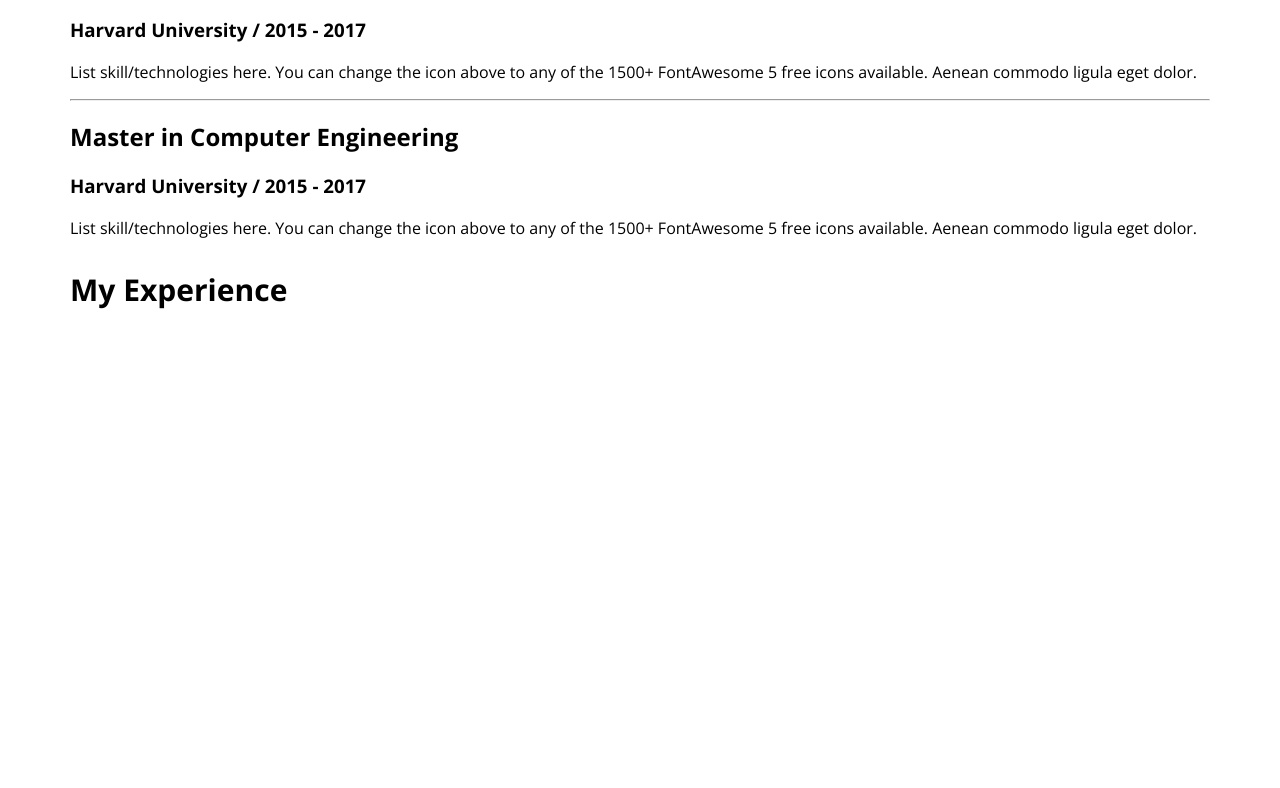
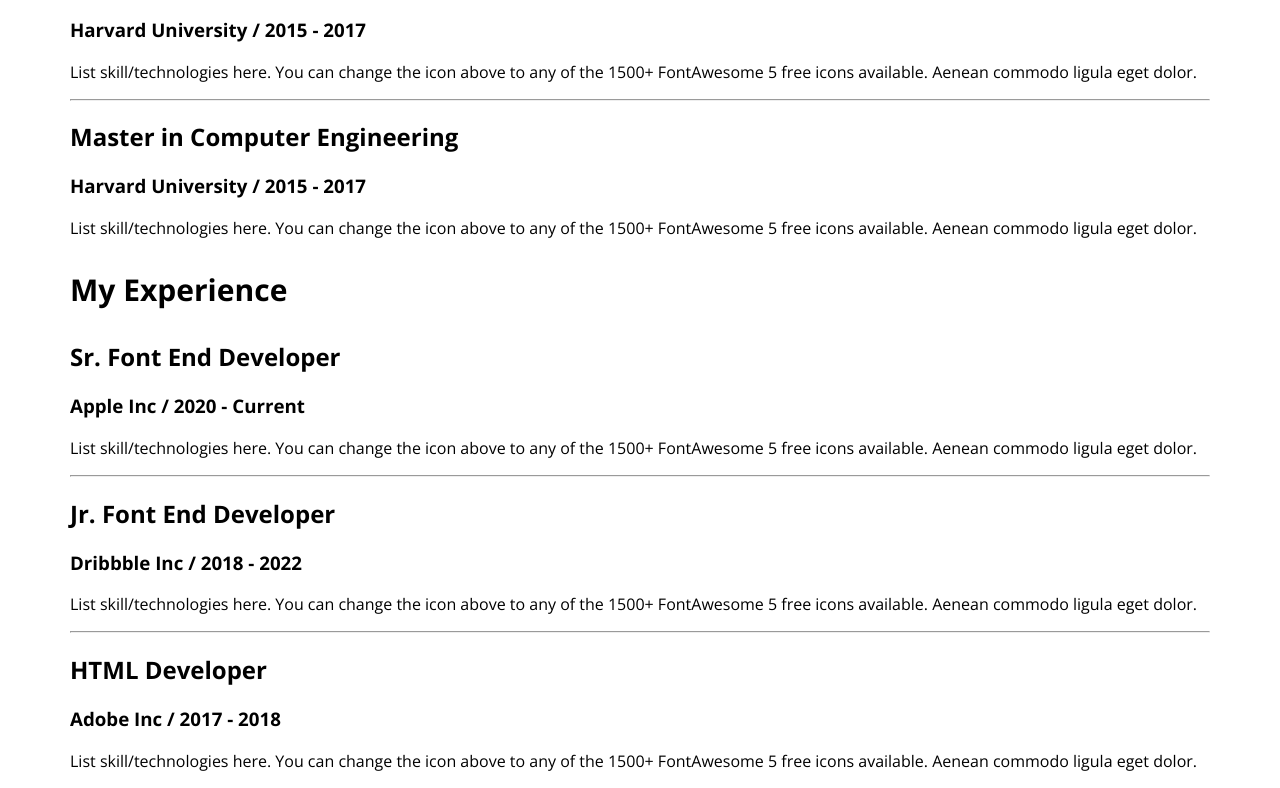
Before and after one commit to arafatah/Arafat-s-portfolio, a plain HTML site: page index.html in a window 1280 px wide. Shown: the part 3013-3801 px from the top of the page. Before the commit the page ends 3353 px from the top, so only its background shows below. Drawn offline with nearby package versions, Linux system fonts and the light colour scheme.

Commit message:
resume content added

```diff
--- a/index.html
+++ b/index.html
@@ -115,6 +115,27 @@
 
                 <div class="resume-collam">
                     <h3 class="resume-collam-title">My Experience</h3>
+
+                    <div class="resume-item">
+                        <h2 class="resume-item-title">Sr. Font End Developer</h2>
+                        <h3 class="resume-institute">Apple Inc / 2020 - Current</h3>
+                        <p class="resume-item-description">List skill/technologies here. You can change the icon above
+                            to any of the 1500+ FontAwesome 5 free icons available. Aenean commodo ligula eget dolor.</p>
+                    </div>
+                    <hr>
+                    <div class="resume-item">
+                        <h2 class="resume-item-title">Jr. Font End Developer</h2>
+                        <h3 class="resume-institute">Dribbble Inc / 2018 - 2022</h3>
+                        <p class="resume-item-description">List skill/technologies here. You can change the icon above
+                            to any of the 1500+ FontAwesome 5 free icons available. Aenean commodo ligula eget dolor.</p>
+                    </div>
+                    <hr>
+                    <div class="resume-item">
+                        <h2 class="resume-item-title">HTML Developer</h2>
+                        <h3 class="resume-institute">Adobe Inc / 2017 - 2018</h3>
+                        <p class="resume-item-description">List skill/technologies here. You can change the icon above
+                            to any of the 1500+ FontAwesome 5 free icons available. Aenean commodo ligula eget dolor.</p>
+                    </div>
                 </div>
             </div>
         </section>
```
